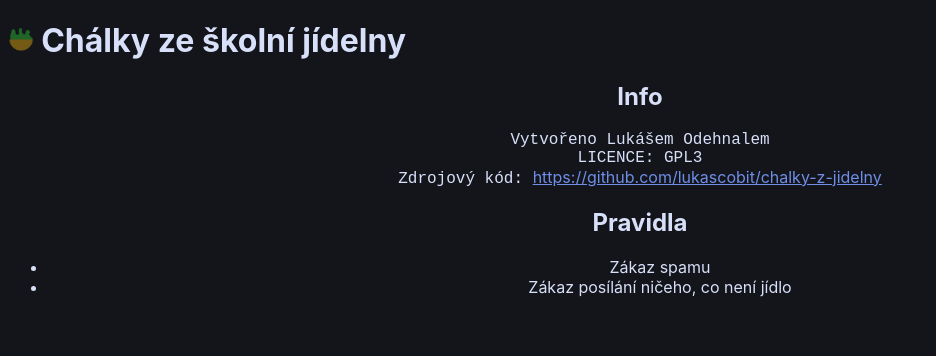
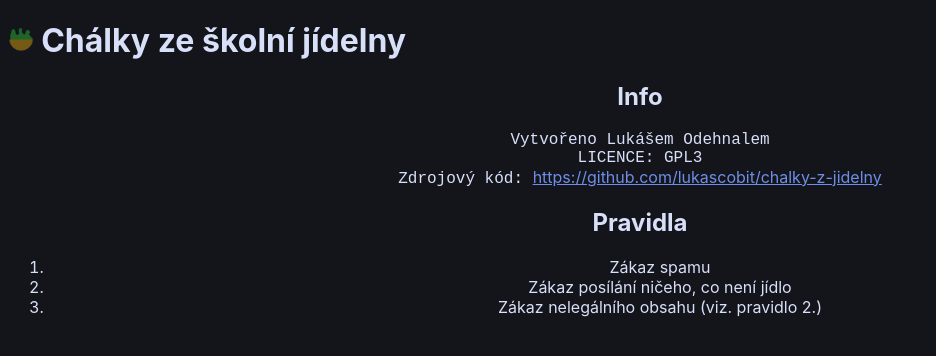
Before and after one commit to divear/chalky-z-jidelny, a React (Create React App) app: page /info in a window 1280 px wide. Shown: the top 356 px of the page, without its empty margins (0-936 px from the left). Built offline with nearby package versions, Linux system fonts and the light colour scheme; no server answers.

Commit message:
update the info page

```diff
--- a/src/components/Info.jsx
+++ b/src/components/Info.jsx
@@ -10,10 +10,11 @@ function Info() {
             Zdrojový kód: <a href="https://github.com/lukascobit/chalky-z-jidelny">https://github.com/lukascobit/chalky-z-jidelny</a>
         </p>
         <h2 className='headerText'>Pravidla</h2>
-        <ul className='info'>
+        <ol className='info'>
             <li>Zákaz spamu</li>
             <li>Zákaz posílání ničeho, co není jídlo</li>
-        </ul>
+            <li>Zákaz nelegálního obsahu (viz. pravidlo 2.)</li>
+        </ol>
 
     </div>;
 }
```
